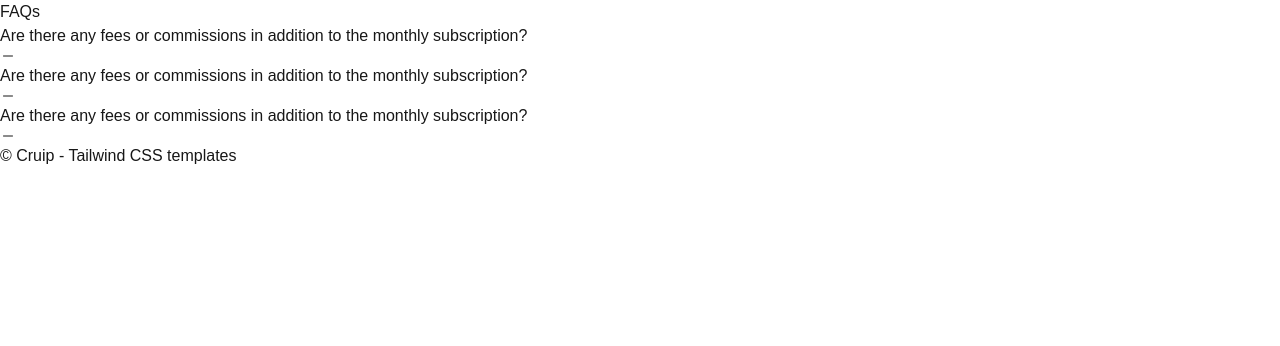
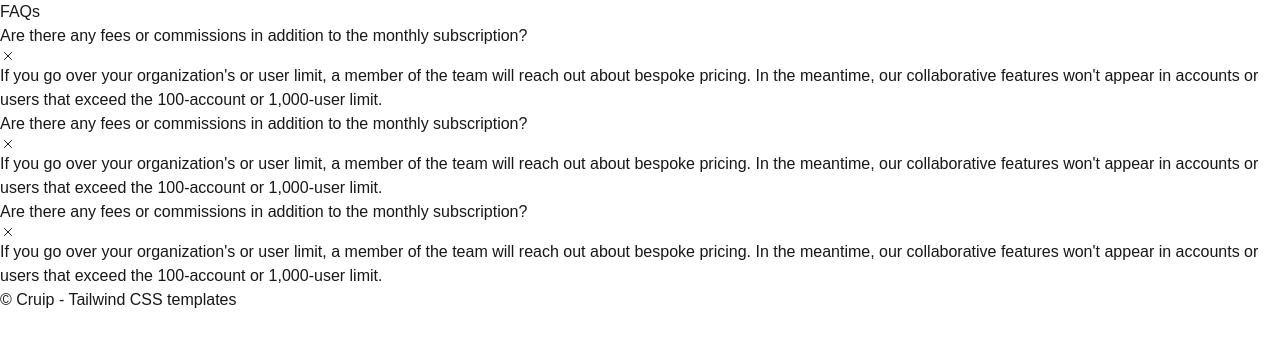
Before and after one commit to TroelsAtWork/mmd-3sem-frontend-accordion-component, a Next.js app: page / in a window 1280 px wide. Shown: the top 346 px of the page. Built offline with nearby package versions, Linux system fonts and the light colour scheme.

Commit message:
Remove login from boilerplate

```diff
--- a/src/app/components/Item.jsx
+++ b/src/app/components/Item.jsx
@@ -1,47 +1,30 @@
-"use client";
 import { IoCloseOutline } from "react-icons/io5";
 import { IoRemove } from "react-icons/io5";
 
-import { useState } from "react";
-
 const Item = () => {
-  const [itemIsOpen, setItemIsOpen] = useState(false);
   return (
-    <dl className="divide-y divide-slate-200">
     <div className="py-4">
-        <dt>
-          <button
-            onClick={() => setItemIsOpen(!itemIsOpen)}
-            id="faqs-title-02"
-            aria-expanded="false"
-            aria-controls="faqs-content-02"
-            className="flex items-center justify-between w-full text-left font-semibold py-2"
-          >
+      <header>
+        <button className="flex items-center justify-between w-full text-left font-semibold py-2">
           <span className="text-black">
             Are there any fees or commissions in addition to the monthly
             subscription?
           </span>
           <span className="ml-8 self-start">
-              {itemIsOpen ? (
             <IoCloseOutline className="text-blue-900 text-2xl" />
-              ) : (
-                <IoRemove className="text-blue-900 text-2xl" />
-              )}
+            {/* <IoRemove className="text-blue-900 text-2xl" /> */}
           </span>
         </button>
-        </dt>
-        {itemIsOpen && (
-          <dd id="faqs-content-02" className="text-sm text-slate-600">
+      </header>
+      <section className="text-sm text-slate-600">
         <p className="pb-3">
-              If you go over your organization's or user limit, a member of the
-              team will reach out about bespoke pricing. In the meantime, our
-              collaborative features won't appear in accounts or users that
-              exceed the 100-account or 1,000-user limit.
+          If you go over your organization's or user limit, a member of the team
+          will reach out about bespoke pricing. In the meantime, our
+          collaborative features won't appear in accounts or users that exceed
+          the 100-account or 1,000-user limit.
         </p>
-          </dd>
-        )}
+      </section>
     </div>
-    </dl>
   );
 };
 
```
Lines whose indentation alone changed are shown as unchanged.
